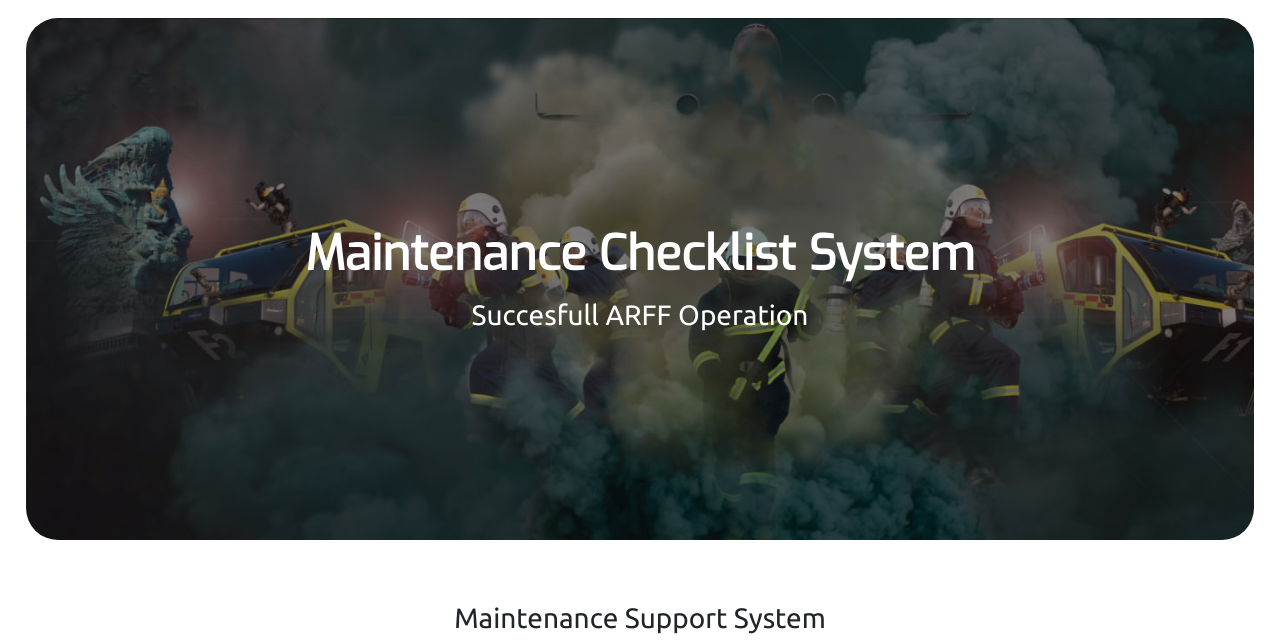
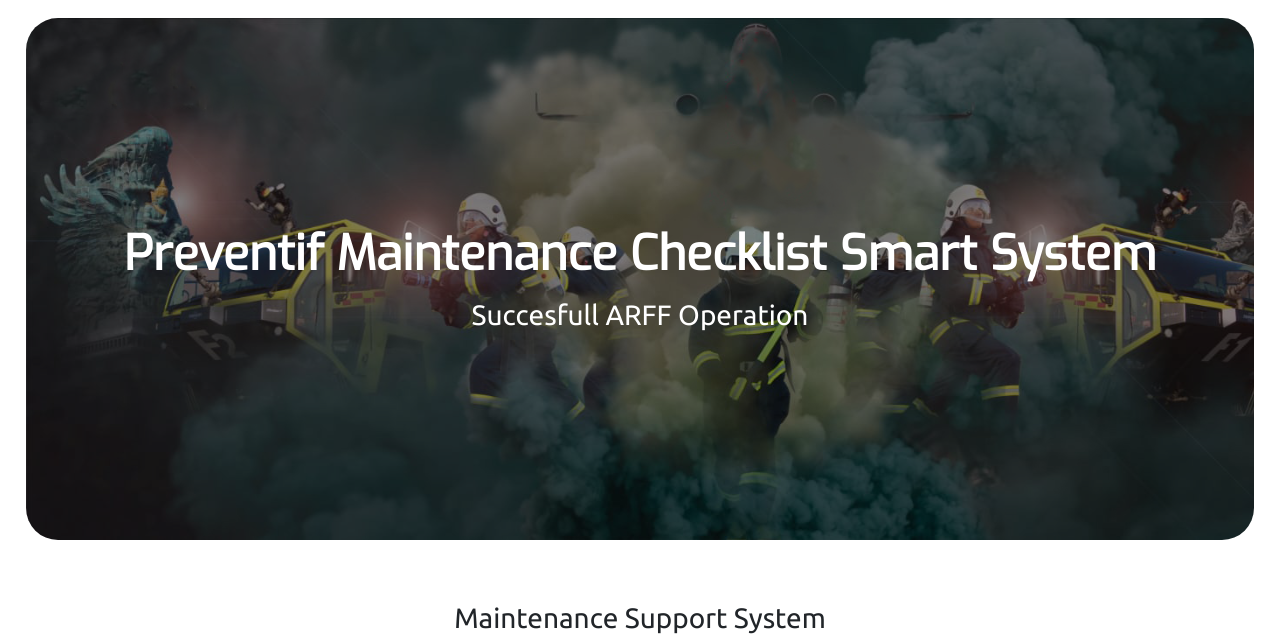
Before and after one commit to pmcss/arff, a plain HTML site: page index.html in a window 1280 px wide. Shown: the part 78-718 px from the top of the page. Drawn offline with nearby package versions, Linux system fonts and the light colour scheme.

Commit message:
Update index.html

```diff
--- a/index.html
+++ b/index.html
@@ -68,7 +68,7 @@
     <div class="container-fluid">
       <div class="row">
         <div class="col-lg-12 maintenance-title ">
-          <h1>Maintenance Checklist System</h1>
+          <h1>Preventif Maintenance Checklist Smart System</h1>
           <h3>Succesfull ARFF Operation</h3>
         </div>
       </div>
```
